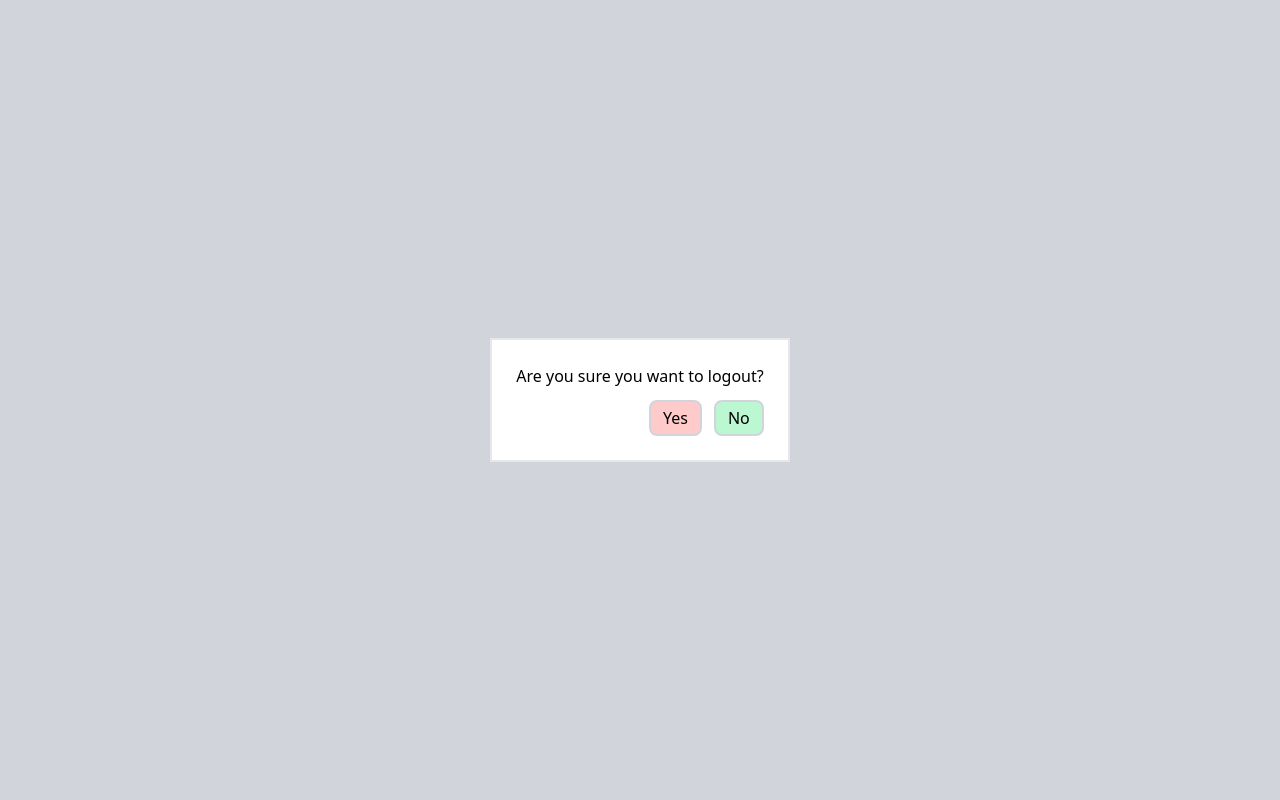
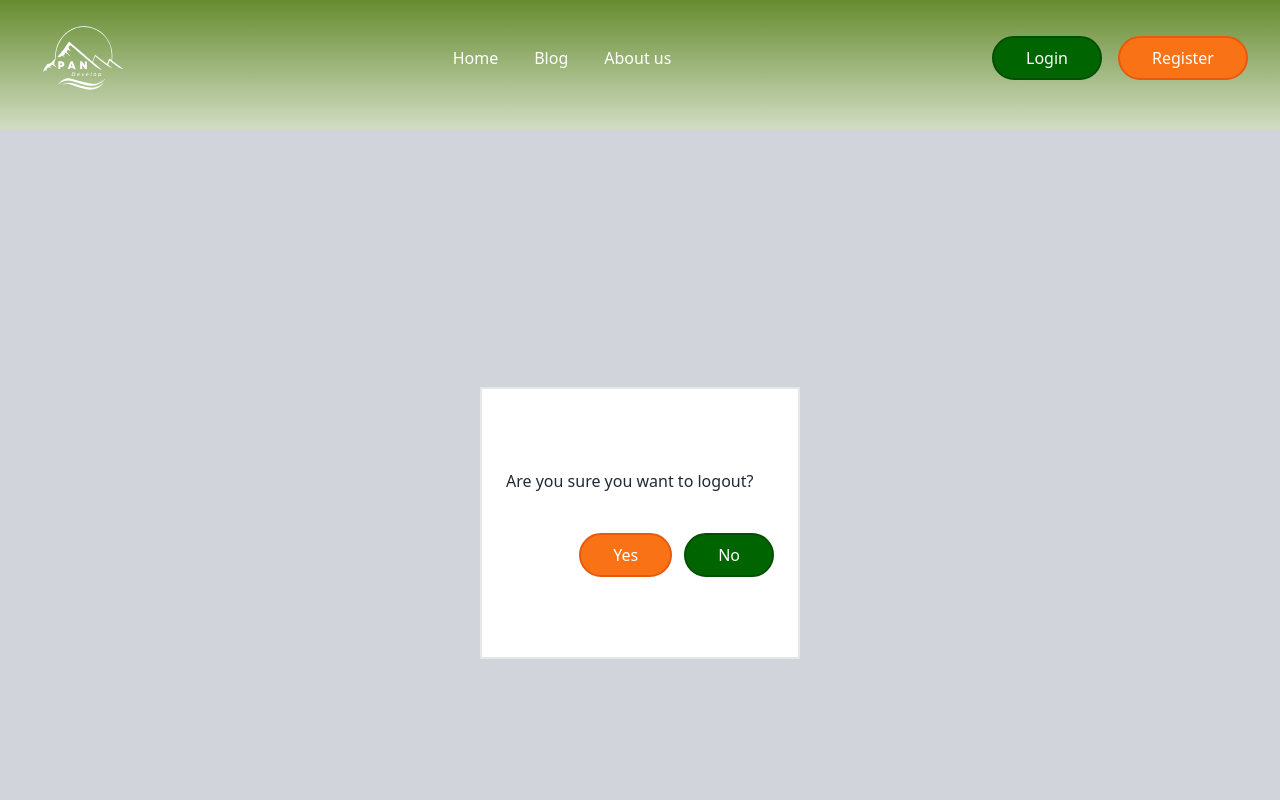
Before and after one commit to PetyaFerreiraDeveloper/daily-journal, a React (Create React App) app in the folder client/: page /logout in a window 1280 px wide. Shown: the top 800 px of the page. Built offline with nearby package versions, Linux system fonts and the light colour scheme; no server answers.

Commit message:
delete styling

```diff
--- a/client/src/App.js
+++ b/client/src/App.js
@@ -47,7 +47,7 @@ function App() {
             />
             <Route path="/login" element={<Login />} />
             <Route path="/register" element={<Register />} />
-            <Route path="/logout" element={<Logout />} />
+            <Route path="/logout" element={<Layout> <Logout /> </Layout>} />
             <Route path="/about"element={<Layout><About /></Layout>}/>
 
             <Route path="/my-journal" element={ <Layout><MyJournal /> </Layout>}/>
--- a/client/src/components/Delete.js
+++ b/client/src/components/Delete.js
@@ -18,18 +18,21 @@ const Delete = () => {
   };
 
   return (
-    <div className="h-screen flex bg-gray-300">
-      <div className="flex flex-col justify-center border-2 m-auto gap-y-3 p-6 bg-white">
+    <div className="h-screen flex flex-col">
+      <section
+        className={`-mt-[80px] md:-mt-[116px] h-20 md:h-[130px] -mx-[32px] lg:-mx-[96px] 2xl:-mx-[128px] px-8 md:px-16 2xl:px-32 justify-center items-center xs:pb-10 pb-20 relative bg-heroGreen`}
+      ></section>
+      <div className="flex flex-col border-2 m-auto gap-y-10 px-6 py-20 bg-white w-[320px]">
         <p>Are you sure you want to delete this journal entry?</p>
         <div className="flex gap-x-3 justify-end">
           <button
-            className="border-2 border-gray-300 px-3 py-1 rounded-lg bg-red-200 cursor-pointer"
+            className="rounded-full border-2 bg-orange-500 border-orange-600 px-8 py-2 text-white"
             onClick={handleYesClick}
           >
             Yes
           </button>
           <button
-            className="border-2 border-gray-300 px-3 py-1 rounded-lg bg-green-200 cursor-pointer"
+            className="rounded-full border-2 text-white bg-dark-green border-darker-green px-8 py-2 "
             onClick={handleNoClick}
           >
             No
--- a/client/src/components/Hero.js
+++ b/client/src/components/Hero.js
@@ -1,4 +1,3 @@
-
 import Button from "./common/Button";
 import ArrowDownIcon from "../components/svg/ArrowDownIcon";
 
@@ -11,7 +10,7 @@ const Hero = (props) => {
     imageAlt,
     navigateTo,
     className,
-    first
+    first,
   } = props;
 
   const scrollDown = () => {
@@ -40,9 +39,8 @@ const Hero = (props) => {
             nav={navigateTo}
             className={"bg-orange-400 border-orange-500"}
           />
-          <div onClick={scrollDown}>
-
-          <ArrowDownIcon  />
+          <div onClick={scrollDown} className="p-5 cursor-pointer">
+            <ArrowDownIcon />
           </div>
         </div>
       </div>
--- a/client/src/components/Logout.js
+++ b/client/src/components/Logout.js
@@ -20,18 +20,21 @@ const Logout = () => {
   };
 
   return (
-    <div className="h-screen flex bg-gray-300">
-      <div className="flex flex-col justify-center border-2 m-auto gap-y-3 p-6 bg-white">
+    <div className="h-screen flex flex-col">
+      <section
+        className={`-mt-[80px] md:-mt-[116px] h-20 md:h-[130px] -mx-[32px] lg:-mx-[96px] 2xl:-mx-[128px] px-8 md:px-16 2xl:px-32 justify-center items-center xs:pb-10 pb-20 relative bg-heroGreen`}
+      ></section>
+      <div className="flex flex-col border-2 m-auto gap-y-10 px-6 py-20 bg-white w-[320px]">
         <p>Are you sure you want to logout?</p>
         <div className="flex gap-x-3 justify-end">
           <button
-            className="border-2 border-gray-300 px-3 py-1 rounded-lg bg-red-200 cursor-pointer"
+            className="rounded-full border-2 bg-orange-500 border-orange-600 px-8 py-2 text-white"
             onClick={handleYesClick}
           >
             Yes
           </button>
           <button
-            className="border-2 border-gray-300 px-3 py-1 rounded-lg bg-green-200 cursor-pointer"
+            className="rounded-full border-2 text-white bg-dark-green border-darker-green px-8 py-2 "
             onClick={handleNoClick}
           >
             No
--- a/client/src/components/common/Button.js
+++ b/client/src/components/common/Button.js
@@ -6,7 +6,7 @@ const Button = (props) => {
   return (
     <Link
       to={nav}
-      className={`rounded-full border-2 px-8 py-2 text-white ${className}`}
+      className={`rounded-full border-2 px-8 py-2 text-white cursor-pointer ${className}`}
     >
       {label}
     </Link>
--- a/client/src/components/create/CreateEntry.js
+++ b/client/src/components/create/CreateEntry.js
@@ -117,7 +117,7 @@ const CreateEntry = () => {
           </div>
 
           <input
-            className={`border-2 border-gray-300 rounded-lg px-3 py-1 place-self-center cursor-pointer`}
+            className={`border-2 bg-dark-green border-darker-green text-white rounded-full  px-8 py-2 place-self-center cursor-pointer`}
             type="submit"
             value="Create"
             // disabled={!isFormNotValid}
```
